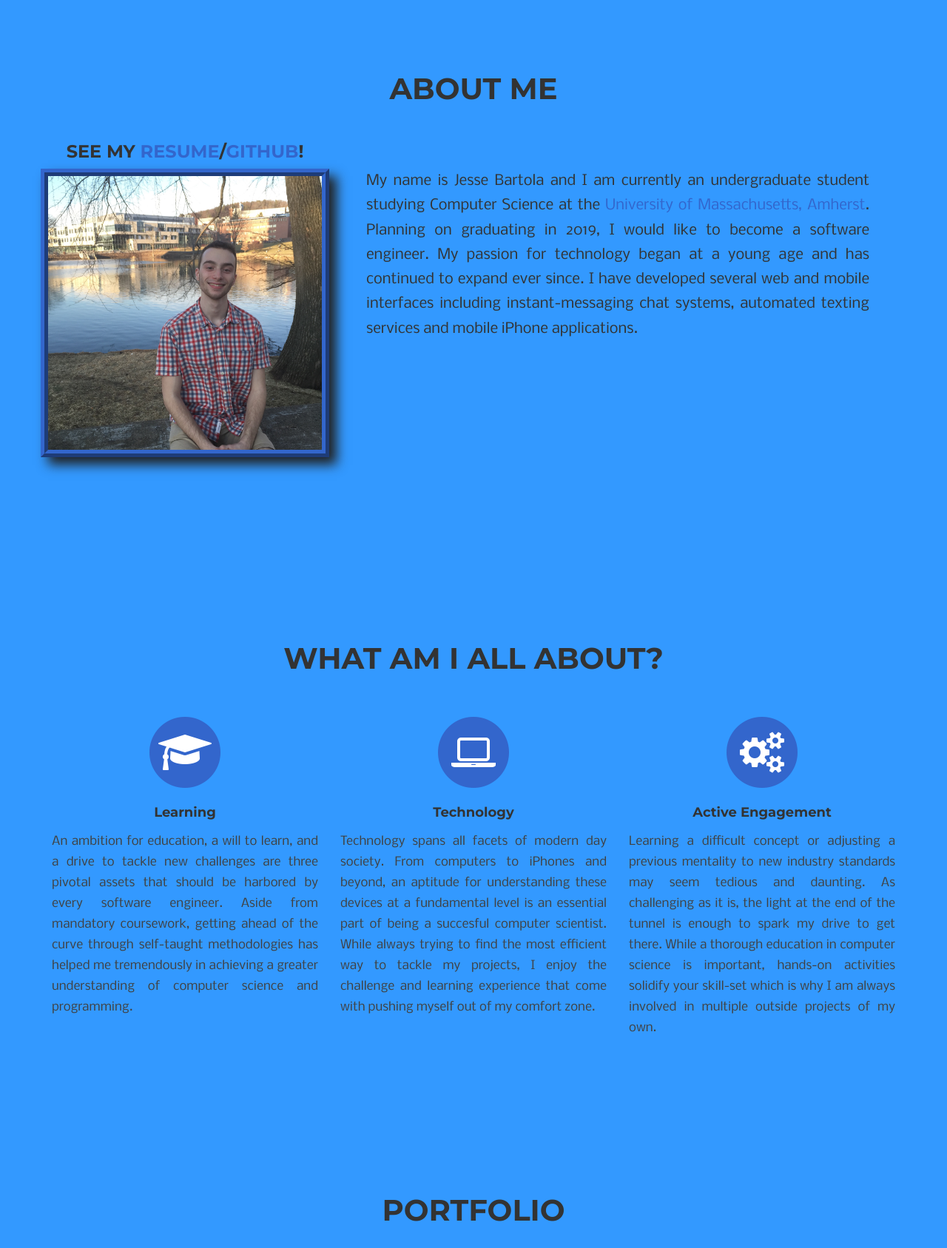
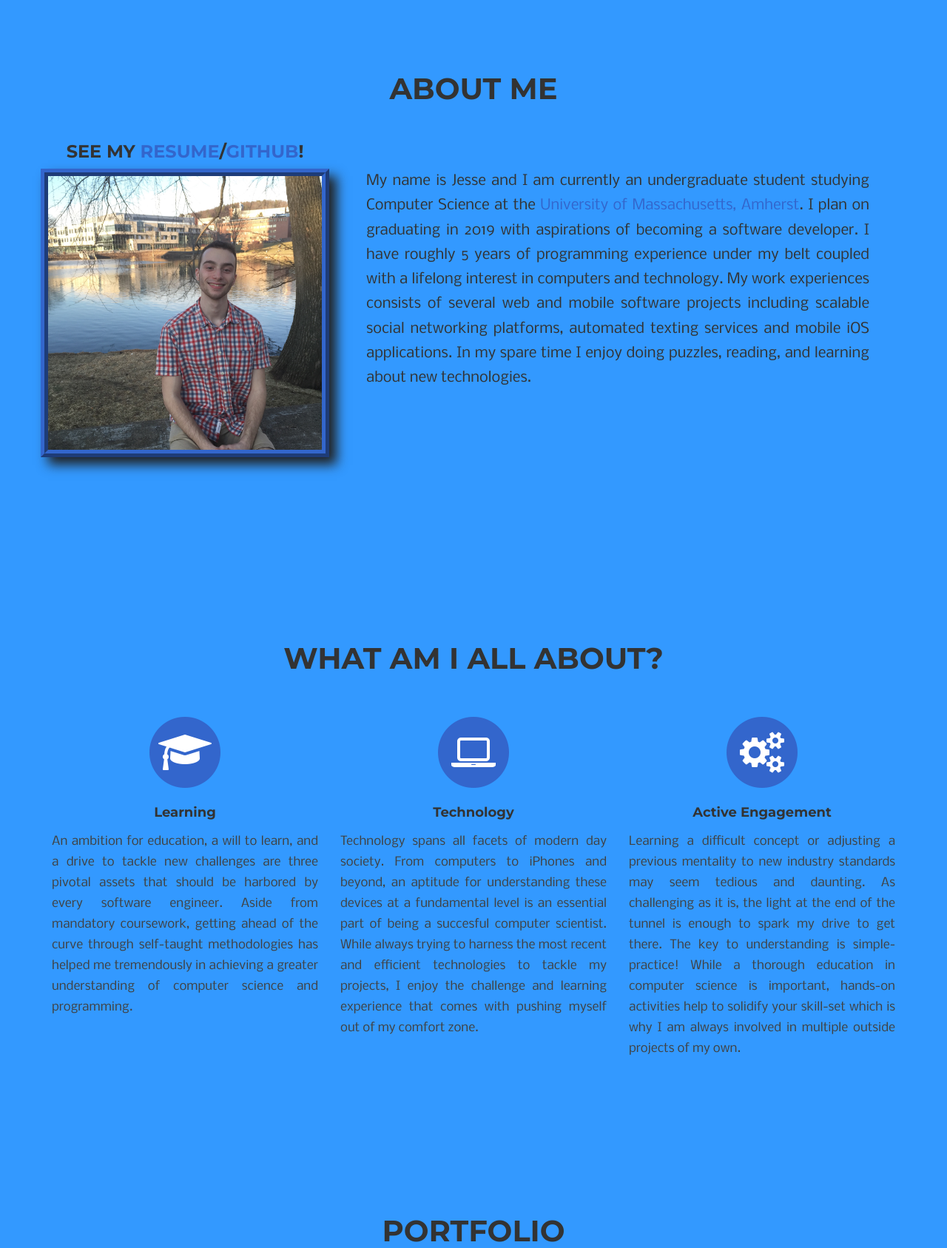
Before and after one commit to jrbartola/Website, a Python web app: template templates/index.html in a window 1280 px wide. Shown: the part 627-2314 px from the top of the page at 74% size. Run offline with Jinja, Linux system fonts and the light colour scheme; the template is opened without the code that fills it, so the values that code supplies are empty; some libraries are stand-ins or nearby versions; some web fonts are replaced.

Commit message:
Template description updates

```diff
--- a/static/less/bartola.less
+++ b/static/less/bartola.less
@@ -401,6 +401,11 @@ section {
 
 #scopium_pic {
     padding: 15%;
+}
+
+#medicus_pic {
+	height: 600px;
+	padding-left: 12%;
 }
 
 @media(min-width:767px) {
--- a/templates/index.html
+++ b/templates/index.html
@@ -73,7 +73,7 @@
                 <!-- </div> -->
                 <!-- <div class="col-md-8"> -->
                     <div class="about-bio">
-                        <p id="mybio">My name is Jesse Bartola and I am currently an undergraduate student studying Computer Science at the <a href="http://www.umass.edu/">University of Massachusetts, Amherst</a>. Planning on graduating in 2019, I would like to become a software engineer. My passion for technology began at a young age and has continued to expand ever since. I have developed several web and mobile interfaces including instant-messaging chat systems, automated texting services and mobile iPhone applications.
+                        <p id="mybio">My name is Jesse and I am currently an undergraduate student studying Computer Science at the <a href="http://www.umass.edu/">University of Massachusetts, Amherst</a>. I plan on graduating in 2019 with aspirations of becoming a software developer. I have roughly 5 years of programming experience under my belt coupled with a lifelong interest in computers and technology. My work experiences consists of several web and mobile software projects including scalable social networking platforms, automated texting services and mobile iOS applications. In my spare time I enjoy doing puzzles, reading, and learning about new technologies.
                         </p>
                     </div>
                 <!-- </div> -->
@@ -112,7 +112,7 @@
                         <h4 class="service-heading">Technology</h4>
                     </div>
                     <div class="skill-desc">
-                        <p class="text-muted">Technology spans all facets of modern day society. From computers to iPhones and beyond, an aptitude for understanding these devices at a fundamental level is an essential part of being a succesful computer scientist. While always trying to find the most efficient way to tackle my projects, I enjoy the challenge and learning experience that come with pushing myself out of my comfort zone.</p>
+                        <p class="text-muted">Technology spans all facets of modern day society. From computers to iPhones and beyond, an aptitude for understanding these devices at a fundamental level is an essential part of being a succesful computer scientist. While always trying to harness the most recent and efficient technologies to tackle my projects, I enjoy the challenge and learning experience that comes with pushing myself out of my comfort zone.</p>
                     </div>
                 </div>
                 <div id="skill3" class="col-sm-4 skill">
@@ -124,7 +124,7 @@
                         <h4 class="service-heading">Active Engagement</h4>
                     </div>
                     <div class="skill-desc">
-                        <p class="text-muted">Learning a difficult concept or adjusting a previous mentality to new industry standards may seem tedious and daunting. As challenging as it is, the light at the end of the tunnel is enough to spark my drive to get there. While a thorough education in computer science is important, hands-on activities solidify your skill-set which is why I am always involved in multiple outside projects of my own.</p>
+                        <p class="text-muted">Learning a difficult concept or adjusting a previous mentality to new industry standards may seem tedious and daunting. As challenging as it is, the light at the end of the tunnel is enough to spark my drive to get there. The key to understanding is simple- practice! While a thorough education in computer science is important, hands-on activities help to solidify your skill-set which is why I am always involved in multiple outside projects of my own.</p>
                     </div>
                 </div>
             </div>
@@ -197,6 +197,20 @@
                         <p class="text-muted">Party Social Networking</p>
                     </div>
                 </div>
+                <div class="col-md-4 col-sm-6 portfolio-item">
+                    <a href="#medicusModal" class="portfolio-link" data-toggle="modal">
+                        <div class="portfolio-hover">
+                            <div class="portfolio-hover-content">
+                                <i class="fa fa-plus fa-3x"></i>
+                            </div>
+                        </div>
+                        <img src="static/img/iphone6s_medicus2.png" class="img-responsive" alt="" id="medicus_pic">
+                    </a>
+                    <div class="portfolio-caption">
+                        <h4>Medicus</h4>
+                        <p class="text-muted">Skin Condition Identification</p>
+                    </div>
+                </div>
             </div>
         </div>
     </section>
@@ -216,12 +230,12 @@
                 <div id="pieChart" class="chart">
                 </div>
                 <div id="piediv">
-                    <p id="pietext" class="large text-muted">An understanding of many different languages has helped me throughout the years in creating projects with different applications and uses. </p>
-                    <p id="web" style="display:none;" class="large text-muted">Web development is my most proficient area of programming which includes anything from jQuery to Sass. This type of programming is truly the specific area of computer science that I am most passionate about. </p>
-                    <p id="python" style="display:none;" class="large text-muted">My experience with the language of Python has enabled me to create many websites and applications using Flask framework as well as standalone scripts to do my bidding. It is a loosely-typed language with a clear, unobstructed syntax which makes it easy to write robust, scalable application scripts.</p>
-                    <p id="java" style="display:none;" class="large text-muted">Java was one of the first programming languages I ever learned. Although not my favorite, my ability to work in Java has enabled me to create a fair share of algorithmic programming and desktop applications.</p>
-                    <p id="scala" style="display:none;" class="large text-muted">The introduction to functional programming with Scala has allowed me to explore the in-depth capabilities that programming really has to offer to the world.</p>
-                    <p id="swift" style="display:none;" class="large text-muted">iPhone application devlopment is at the forefront of today's society. With this in mind, I have made sure to include this specific type of widely coveted skill in my aresenal. </p>
+                    <p id="pietext" class="large text-muted">An understanding of different languages and their applications has helped me throughout the years in creating projects with various objectives in mind. </p>
+                    <p id="web" style="display:none;" class="large text-muted">Web development is my personal favorite area of software development. After working with numerous frameworks such as Flask, Node.js, Spring MVC and .NET I can really appreciate the versatility that web programming has to offer. This type of programming is truly the specific area of computer science that I am most passionate about. </p>
+                    <p id="python" style="display:none;" class="large text-muted">Python is a fun little language I've used to create many websites and applications using the Flask framework as well as standalone scripts to do my bidding. It is loosely-typed with an unobtrusive syntax making it easy to write robust, scalable application scripts.</p>
+                    <p id="java" style="display:none;" class="large text-muted">Java was one of the first programming languages I ever learned. Although not my favorite, Java laid the groundwork for the comprehension of fundamental programming methodolgies I encounter on a regular basis. My exposure to Java has enabled me to create a fair share of algorithmic and desktop applications. </p>
+                    <p id="scala" style="display:none;" class="large text-muted">Functional programming has gained increasing popularity over the past few years due to its brevity and natural accommodation for concurrency. An introduction this paradigm shed light on some of the amazing capabilities of modern day computation. </p>
+                    <p id="swift" style="display:none;" class="large text-muted">iOS development is at the cornerstone of today's mobile software industry. Knowledge of how to create user-friendly iPhone applications paves the way for state of the art innovation in the years to come. With this in mind, I have made sure to include this specific type of development in my knowledge base. </p>
                 </div>
             </div>
             <br/>
@@ -280,7 +294,7 @@
         <div class="container">
             <div class="row">
                 <div class="col-md-4">
-                    <span class="copyright">Copyright &copy; Jesse Bartola 2016</span>
+                    <span class="copyright">Copyright &copy; Jesse Bartola 2017</span>
                 </div>
                 <div class="col-md-4">
                     <ul class="list-inline social-buttons">
@@ -290,7 +304,7 @@
                         </li>
                         <li><a href="https://www.facebook.com/jbartola"><i class="fa fa-facebook"></i></a>
                         </li>
-                        <li><a href="https://www.linkedin.com/in/jesse-bartola-b56bb5bb"><i class="fa fa-linkedin"></i></a>
+                        <li><a href="https://www.linkedin.com/in/jessebartola"><i class="fa fa-linkedin"></i></a>
                         </li>
                     </ul>
                 </div>
@@ -307,7 +321,7 @@
     </footer>
 
 
-    <!-- Portfolio Modal 1 -->
+    <!-- TxtAdvice Modal -->
     <div class="portfolio-modal modal fade" id="fashionAdviceModal" tabindex="-1" role="dialog" aria-hidden="true">
         <div class="modal-content">
             <div class="close-modal" data-dismiss="modal">
@@ -324,12 +338,12 @@
                             <h2>TxtAdvice (OutFitr)</h2>
                             <p class="item-intro text-muted">Instant fashion advice</p>
                             <img class="img-responsive img-centered" src="static/img/txtadvice.png" alt="">
-                            <p>Ever second-guess yourself after putting on an outfit before heading out the door? Many people do which is why as the lead platform developer of TxtAdvice, a small group of collegues and myself have creating an app to allow users to consult a professional stylist no matter what time of day! Send in a question or a picture and you'll have an answer in no time.</p>
+                            <p>Ever second-guess yourself after putting on an outfit before heading out the door? I know I have! As the lead platform developer of TxtAdvice I worked with a few colleagues of mine to assemble an app to deliver real-time fashion advice to users by connecting them with professional stylists. Send in a question or a picture and you'll have an answer in no time.</p>
                             <p>
                                 <!-- <strong>Want to try it out? </strong> Go ahead down to <a href="http://txtadvice.com/">txtadvice.com</a> and enter your phone number in the box!</p> -->
-                            <ul class="list-inline">
+                            <!-- <ul class="list-inline">
                                 <li>Date: June 2015</li>
-                            </ul>
+                            </ul> -->
                             <button type="button" class="btn btn-xl" data-dismiss="modal">Back <i class="fa fa-arrow-right"></i></button>
                         </div>
                     </div>
@@ -338,7 +352,7 @@
         </div>
     </div>
 
-    <!-- Portfolio Modal 2 -->
+    <!-- Basic Chat Modal -->
     <div class="portfolio-modal modal fade" id="basicChatModal" tabindex="-1" role="dialog" aria-hidden="true">
         <div class="modal-content">
             <div class="close-modal" data-dismiss="modal">
@@ -352,9 +366,9 @@
                     <div class="col-lg-8 col-lg-offset-2">
                         <div class="modal-body">
                             <h2>Basic Chat</h2>
-                            <p class="item-intro text-muted">Portable chat messaging</p>
+                            <p class="item-intro text-muted">Portable Instant Messaging</p>
                             <img class="img-responsive img-centered" src="static/img/basicchat.png" alt="">
-                            <p>Basic Chat is a small project which implements both Node.js and MongoDB. It allows the user to send instant messages to contacts that are also logged in. The site also tracks analytics for each user which can be viewed on their profile. Check out the project on <a href="https://github.com/jrbartola/BasicChat">Github</a>! More features to be announced.</p>
+                            <p>Basic Chat functions as a lightweight chat room providing a seamless instant-messaging communication between users similar to Facebook's. The site also tracks analytics for each user which can be viewed on their profile. Check out the project on <a href="https://github.com/jrbartola/BasicChat">Github</a>! More features to be announced.</p>
                             <button type="button" class="btn btn-xl" data-dismiss="modal">Back <i class="fa fa-arrow-right"></i></button>
                         </div>
                     </div>
@@ -363,7 +377,7 @@
         </div>
     </div>
 
-    <!-- Portfolio Modal 3 -->
+    <!-- Scopium Modal -->
     <div class="portfolio-modal modal fade" id="scopiumModal" tabindex="-1" role="dialog" aria-hidden="true">
         <div class="modal-content">
             <div class="close-modal" data-dismiss="modal">
@@ -385,7 +399,7 @@
                             <div class="col-md-6">
                                 <img class="img-responsive img-centered" src="static/img/scopium1.jpg">
                             </div>
-                            <p>Scopium is a project that a couple of friends and I created for Hack Umass. It makes use of little mechanical Arduino sensors which transmit data to an iOS Appplication, helping monitor signs of multiple sclerosis for patients in need. Studies show that patients more aware of their symptoms are more comfortable than patients unaware of sympotoms they may be experiencing. <strong>See more:</strong> <a href="http://devpost.com/software/scopium">Devpost</a>.</p>
+                            <p>Scopium is a project that a couple of friends and I created for Hack UMASS III. It makes use of Arduino microcontrollers which transmit serialized data to an iOS application, helping monitor symptoms of Multiple Sclerosis for patients in need. Studies show that patients aware of the severity of their symptoms live more comfortably than those who are left in the dark. <strong>See more:</strong> <a href="http://devpost.com/software/scopium">Devpost</a>.</p>
                             <button type="button" class="btn btn-xl" data-dismiss="modal">Back <i class="fa fa-arrow-right"></i></button>
                         </div>
                     </div>
@@ -394,7 +408,7 @@
         </div>
     </div>
 
-    <!-- Portfolio Modal 3 -->
+    <!-- Wave Calendar Modal -->
     <div class="portfolio-modal modal fade" id="waveCalendarModal" tabindex="-1" role="dialog" aria-hidden="true">
         <div class="modal-content">
             <div class="close-modal" data-dismiss="modal">
@@ -409,12 +423,43 @@
                         <div class="modal-body">
                             <!-- Project Details Go Here -->
                             <h2>Wave Calendar</h2>
-                            <p class="item-intro text-muted">Party scheduling social network</p>
+                            <p class="item-intro text-muted">Party Scheduling Social Network</p>
                             <div class="col-md-12">
                                 <img class="img-responsive img-centered" src="static/img/wave_calendar.jpg">
                             </div>
 
-                            <p>If you've ever been bored and wondered what events are going on around your area, you aren't alone. Wave Calendar provides an easy way for people to find out where the parties (waves) are around you! Once you've signed up, you can either search for parties around your area, or create your own. This web application is built with MEAN stack. Check out the project on <a href="https://github.com/jrbartola/WaveCalendar">Github</a>!</p>
+                            <p>If you've ever been bored and wondered what events are going on around your area, you aren't alone. Wave Calendar provides an easy way for users to find out where the parties (waves) are around them! Once signed up you can create your own wave, browse parties in your local area and rate those you've attended. This web application is built with MEAN stack. Check out the project on <a href="https://github.com/jrbartola/WaveCalendar">Github</a>!</p>
+                            <button type="button" class="btn btn-xl" data-dismiss="modal">Back <i class="fa fa-arrow-right"></i></button>
+                        </div>
+                    </div>
+                </div>
+            </div>
+        </div>
+    </div>
+
+    <!-- Medicus Modal -->
+    <div class="portfolio-modal modal fade" id="medicusModal" tabindex="-1" role="dialog" aria-hidden="true">
+        <div class="modal-content">
+            <div class="close-modal" data-dismiss="modal">
+                <div class="lr">
+                    <div class="rl">
+                    </div>
+                </div>
+            </div>
+            <div class="container">
+                <div class="row">
+                    <div class="col-lg-8 col-lg-offset-2">
+                        <div class="modal-body">
+                            <!-- Project Details Go Here -->
+                            <h2>Medicus</h2>
+                            <p class="item-intro text-muted">Skin Condition Diagnostic Application</p>
+                            <div class="col-md-6">
+                                <img class="img-responsive img-centered" src="static/img/medicus_camera.jpg">
+                            </div>
+                            <div class="col-md-6">
+                                <img class="img-responsive img-centered" src="static/img/medicus_diagnosis.jpg">
+                            </div>
+                            <p>Medicus is an iOS application my friends and I developed for Hack UMASS IV. It harnesses image recognition via the Clarifai API to confidently diagnose various skin ailments given a picture of the condition. An efficient diagnostic tool modeled as an iPhone application has the potential to save doctors time as well as mitigate anxiety felt by users by providing them with immediate diagnosis. <strong>See more:</strong> <a href="https://devpost.com/software/medicus">Devpost</a>.</p>
                             <button type="button" class="btn btn-xl" data-dismiss="modal">Back <i class="fa fa-arrow-right"></i></button>
                         </div>
                     </div>
```
Also changed, not shown: static/css/bartola.css, static/css/mixins.css (added), static/css/timeline.css (added), static/css/variables.css (added), static/img/iphone6s_medicus2.png (added), static/img/medicus_camera.jpg (added), static/img/medicus_diagnosis.jpg (added), static/img/medicus_iphone.png (added).
